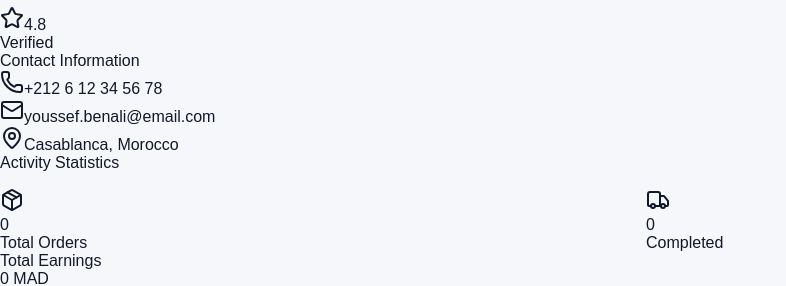
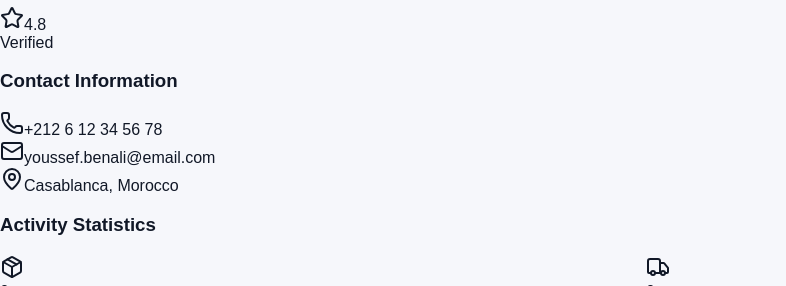
Before and after one commit to Eghrdm20/MyDelivery, a Next.js app: page /profile in a window 1280 px wide. Shown: the part 514-800 px from the top of the page, without its empty margins (0-786 px from the left). Built offline with nearby package versions, Linux system fonts and the light colour scheme.

Commit message:
Create card.tsx

```diff
--- /dev/null
+++ b/components/ui/card.tsx
@@ -0,0 +1,44 @@
+import * as React from "react"
+import { cn } from "@/lib/utils"
+
+const Card = React.forwardRef<HTMLDivElement, React.HTMLAttributes<HTMLDivElement>>(
+  ({ className, ...props }, ref) => (
+    <div
+      ref={ref}
+      className={cn("rounded-lg border bg-white text-gray-950 shadow-sm", className)}
+      {...props}
+    />
+  )
+)
+
+Card.displayName = "Card"
+
+const CardHeader = React.forwardRef<HTMLDivElement, React.HTMLAttributes<HTMLDivElement>>(
+  ({ className, ...props }, ref) => (
+    <div ref={ref} className={cn("flex flex-col space-y-1.5 p-6", className)} {...props} />
+  )
+)
+
+CardHeader.displayName = "CardHeader"
+
+const CardTitle = React.forwardRef<HTMLParagraphElement, React.HTMLAttributes<HTMLHeadingElement>>(
+  ({ className, ...props }, ref) => (
+    <h3
+      ref={ref}
+      className={cn("text-2xl font-semibold leading-none tracking-tight", className)}
+      {...props}
+    />
+  )
+)
+
+CardTitle.displayName = "CardTitle"
+
+const CardContent = React.forwardRef<HTMLDivElement, React.HTMLAttributes<HTMLDivElement>>(
+  ({ className, ...props }, ref) => (
+    <div ref={ref} className={cn("p-6 pt-0", className)} {...props} />
+  )
+)
+
+CardContent.displayName = "CardContent"
+
+export { Card, CardHeader, CardTitle, CardContent }
```
